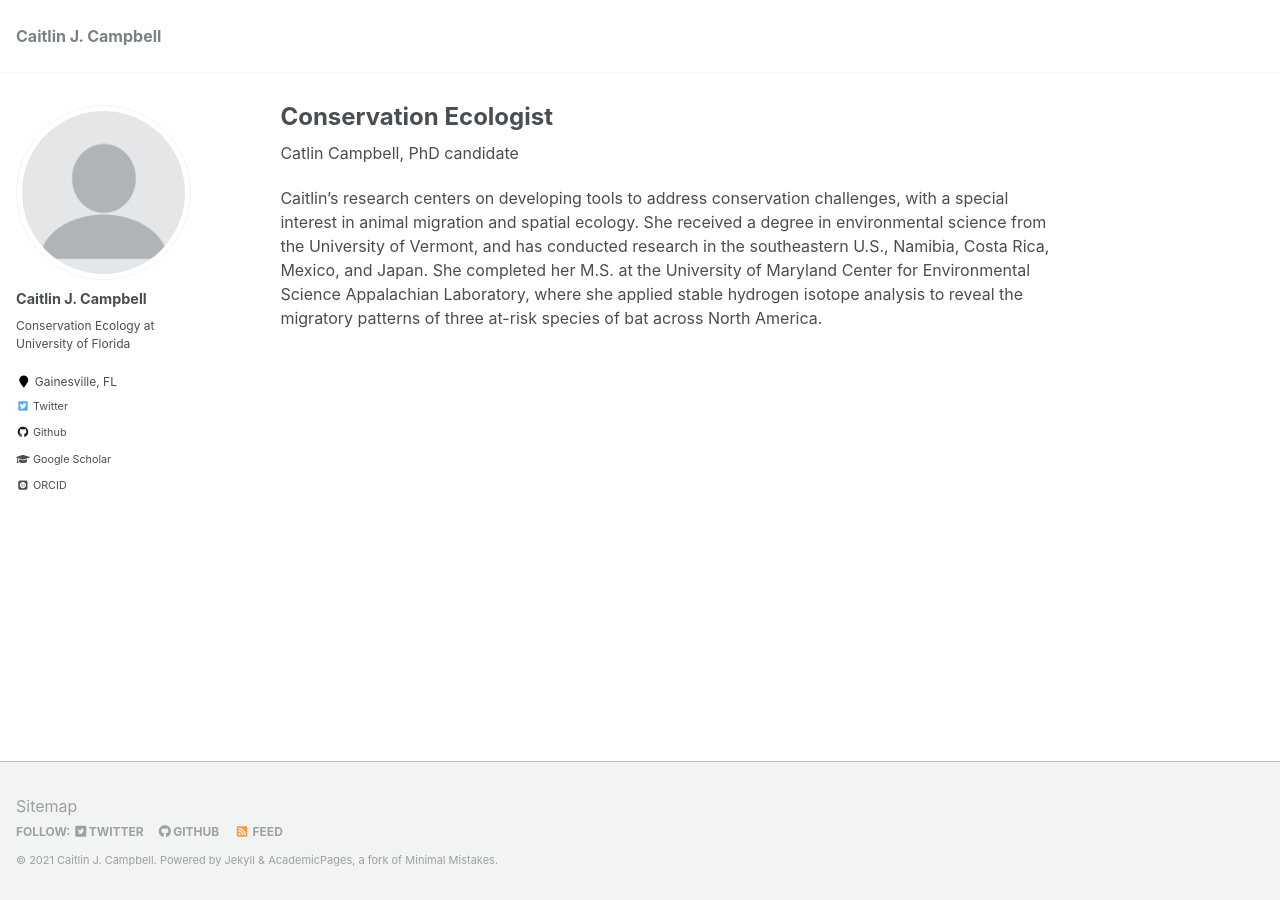
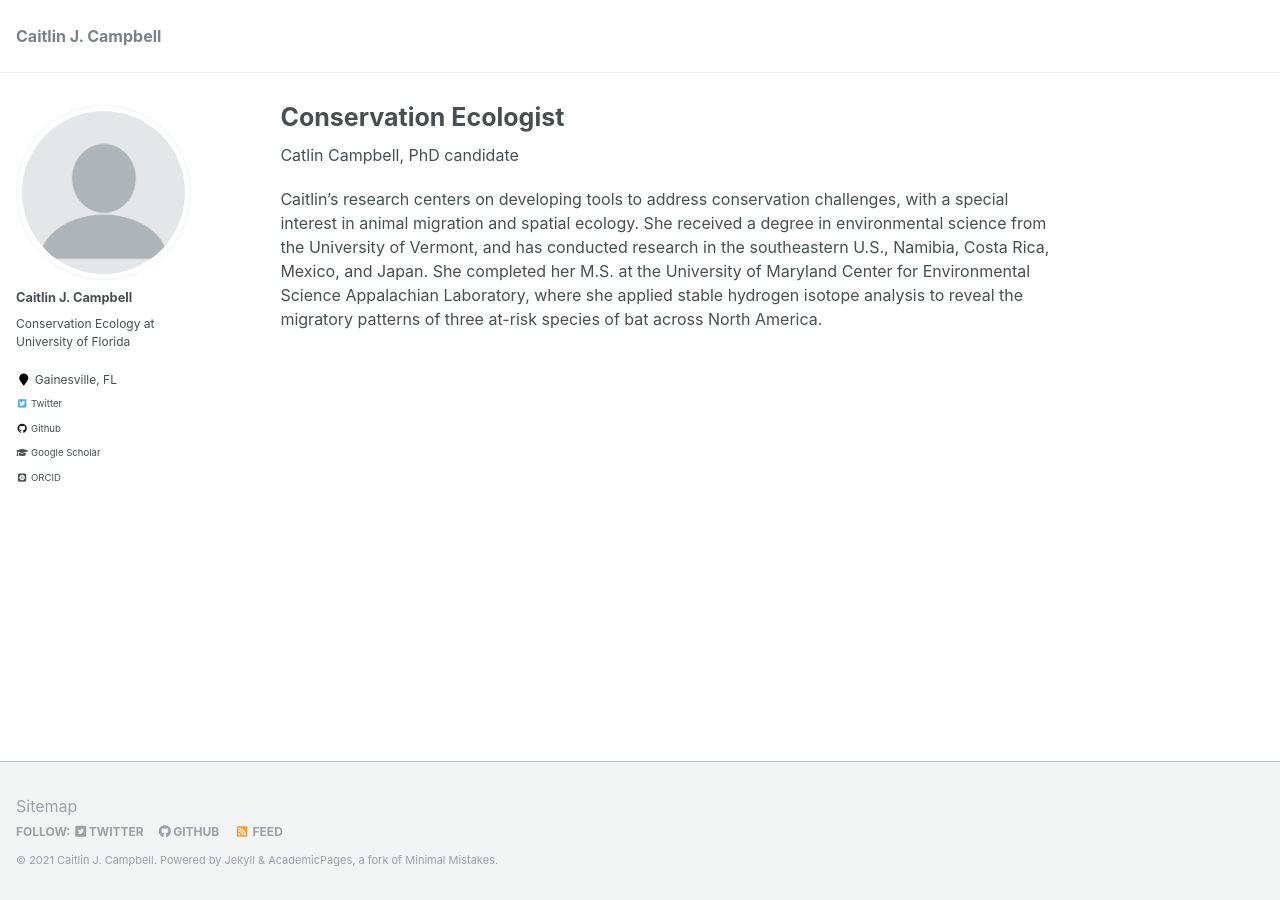
Before and after one commit to cjcampbell/cjcampbell.github.io, a Jekyll site: the page built from docs/_pages/about.md, in a window 1280 px wide. Built offline with Jekyll 4.4.1, drawn with Linux system fonts in a browser that asks for light colours; some web fonts are replaced.

Commit message:
mooooooore tweaaaaakinngnggg

```diff
--- a/docs/_sass/_variables.scss
+++ b/docs/_sass/_variables.scss
@@ -33,11 +33,11 @@ $header-font-family         : $sans-serif;
 $caption-font-family        : $serif;
 
 /* type scale */
-$type-size-1                : 2.4em;  // ~39.056px
-$type-size-2                : 1.9em;  // ~31.248px
-$type-size-3                : 1.5em;  // ~25.008px
-$type-size-4                : .9em;   // ~20px
-$type-size-5                : .9em;      // ~16px
+$type-size-1                : 2.441em;  // ~39.056px
+$type-size-2                : 1.953em;  // ~31.248px
+$type-size-3                : 1.563em;  // ~25.008px
+$type-size-4                : 1.25em;   // ~20px
+$type-size-5                : .8em;      // ~16px
 $type-size-6                : 0.75em;   // ~12px
 $type-size-7                : 0.6875em; // ~11px
 $type-size-8                : 0.625em;  // ~10px
```
